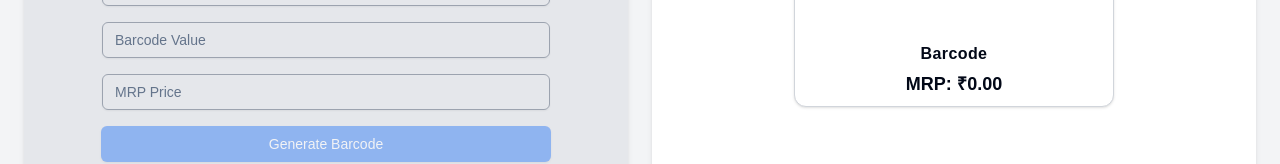
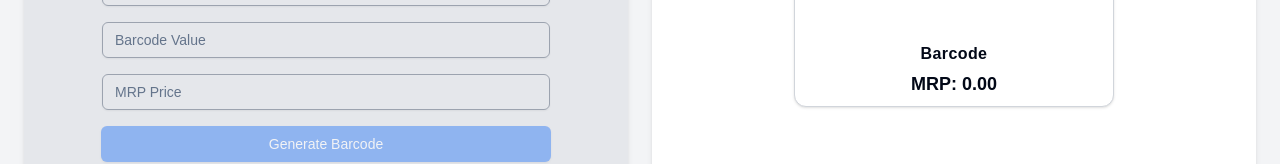
Before and after one commit to prathameshpatil455/bar-code-generator, a Next.js app: page / in a window 1280 px wide. Shown: the part 382-546 px from the top of the page. Built offline with nearby package versions, Linux system fonts and the light colour scheme.

Commit message:
small change

```diff
--- a/app/page.tsx
+++ b/app/page.tsx
@@ -198,7 +198,7 @@ const Home: React.FC = () => {
             </p>
           </div>
           <p className="text-lg font-semibold  mt-1">
-            MRP: ₹
+            MRP:{" "}
             {new Intl.NumberFormat("en-IN", {
               minimumFractionDigits: 2,
               maximumFractionDigits: 2,
```
